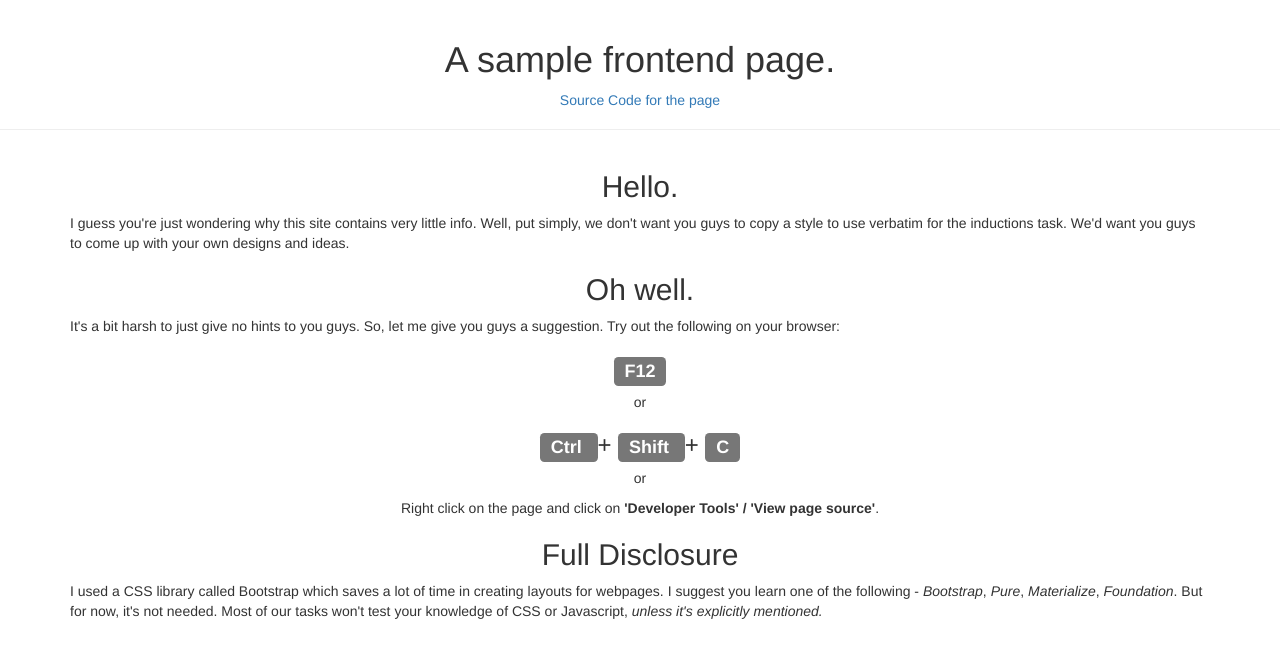
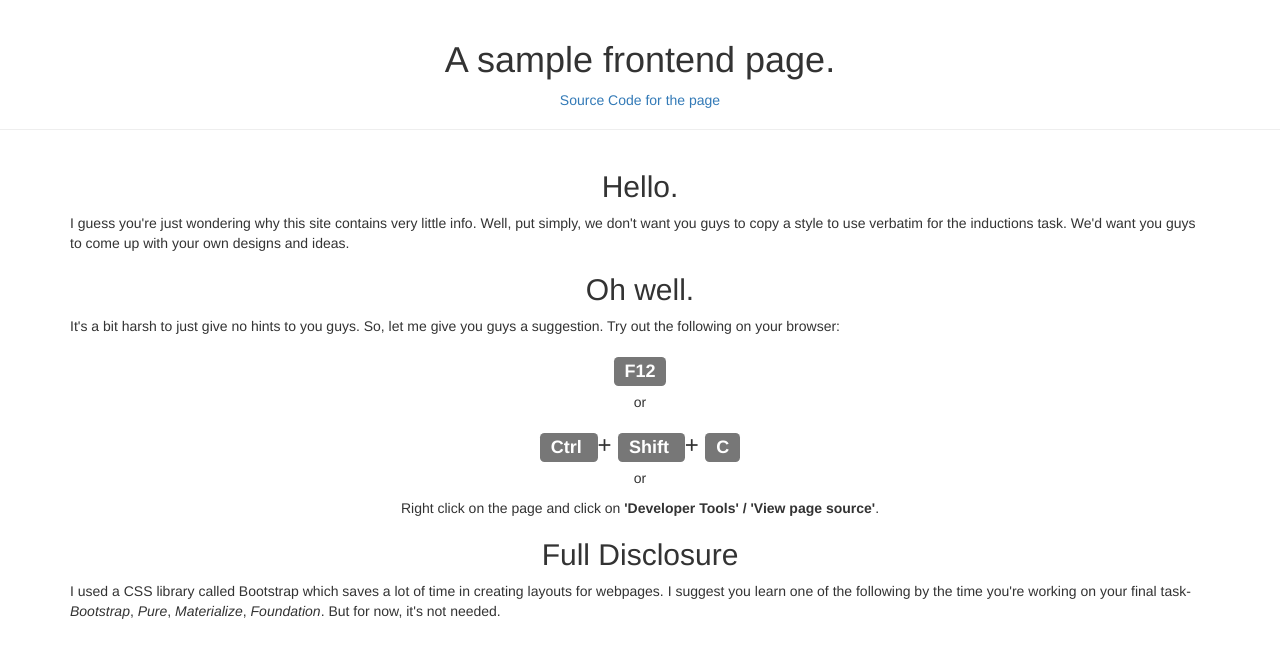
Before and after one commit to AiswaryaGanesh/rishihot55.github.io, a plain HTML site: page index.html in a window 1280 px wide. Drawn offline with nearby package versions, Linux system fonts and the light colour scheme.

Commit message:
Changed text in the 'Full disclosure' section.

```diff
--- a/index.html
+++ b/index.html
@@ -119,7 +119,7 @@
             </section>
             <section>
                 <h2 class='text-center'>Full Disclosure</h2>
-                <p>I used a CSS library called Bootstrap which saves a lot of time in creating layouts for webpages. I suggest you learn one of the following - <em>Bootstrap</em>, <em>Pure</em>, <em>Materialize</em>, <em>Foundation</em>. But for now, it's not needed. Most of our tasks won't test your knowledge of CSS or Javascript, <em>unless it's explicitly mentioned.</em></p>
+                <p>I used a CSS library called Bootstrap which saves a lot of time in creating layouts for webpages. I suggest you learn one of the following by the time you're working on your final task- <em>Bootstrap</em>, <em>Pure</em>, <em>Materialize</em>, <em>Foundation</em>. But for now, it's not needed.</p>
             </section>
         </div>
         <script src="//ajax.googleapis.com/ajax/libs/jquery/1.10.2/jquery.min.js"></script>
```
